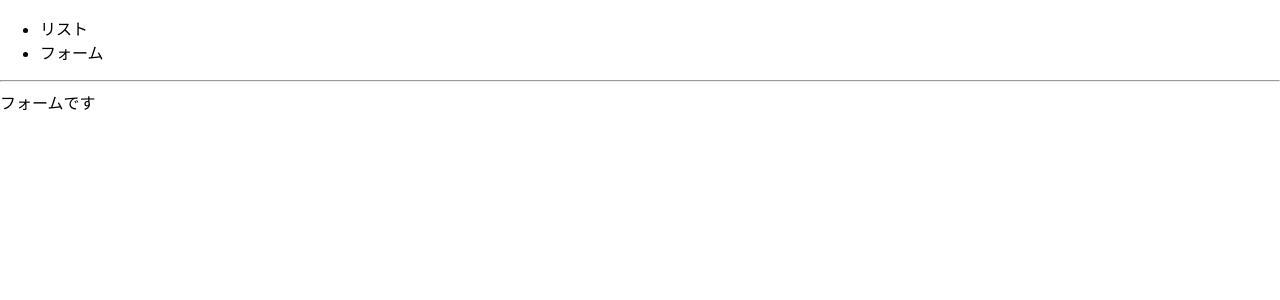
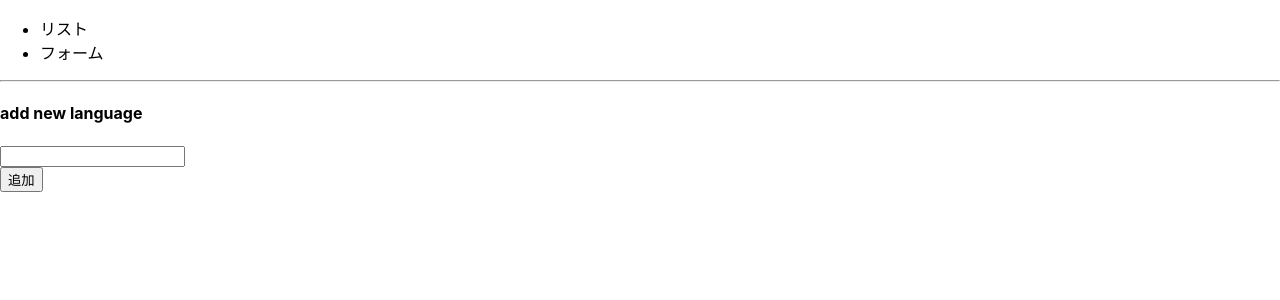
Before and after one commit to tebukurokun/react-tutorial, a React (Create React App) app: page / in a window 1280 px wide. Both pictures are taken after a click on the item "フォーム". Shown: the top 300 px of the page. Built offline with nearby package versions, Linux system fonts and the light colour scheme.

Commit message:
[update]send event

```diff
--- a/src/App.js
+++ b/src/App.js
@@ -1,10 +1,17 @@
-import React from "react";
-import { useState } from "react";
-import { List } from "./List";
-import { Form } from "./Form";
+import React from "react"
+import { useState } from "react"
+import { List } from "./List"
+import { Form } from "./Form"
+import {LANGUAGES} from "./const/language"
 
 function App() {
-  const [tab, setTab] = useState("list");
+  const [tab, setTab] = useState("list")
+  const [langs, setLangs] = useState(LANGUAGES)
+
+  const addLang = (lang) => {
+    setLangs([...langs, lang]);
+    setTab('list');
+  }
 
   return (
     <div>
@@ -17,9 +24,9 @@
         </ul>
       </header>
       <hr />
-      {tab === "list" ? <List title="取り扱い言語一覧" /> : <Form />}
+      {tab === "list" ? <List langs={ langs } /> : <Form onAddLang={addLang} />}
     </div>
-  );
+  )
 }
 
-export default App;
+export default App
--- a/src/Form.js
+++ b/src/Form.js
@@ -1,5 +1,37 @@
-import React from "react";
+import React from "react"
+import PropTypes from 'react'
+import {useState} from 'react'
 
-export const Form = () => {
-  return <div>フォームです</div>;
-};
+export const Form = ({ onAddLang }) => {
+
+  Form.propTypes = {
+    onAddLang: PropTypes.func,
+  }
+
+  const [text, setText] = useState('')
+
+  const submitForm = (event) => {
+    event.preventDefault()
+    console.log(text);
+    onAddLang(text)
+  }
+
+  return (
+    <div>
+      <h4>add new language</h4>
+      <form onSubmit={submitForm}>
+        <div>
+          <input
+          type="text"
+          value={text}
+          onChange={ (e) => setText(e.target.value) }
+          />
+        </div>
+        <div>
+          <button>追加</button>
+        </div>
+      </form>
+    </div>
+  )
+
+}
--- a/src/List.js
+++ b/src/List.js
@@ -1,18 +1,21 @@
-import React from "react";
-import PropTypes from "prop-types";
+import React from "react"
+import PropTypes from "prop-types"
 
-const LANGUAGES = ["JavaScript", "C++", "Ruby", "Java", "PHP", "Go"];
+export const List = ({ langs }) => {
 
-export const List = ({ title }) => {
   List.propTypes = {
-    title: PropTypes.string,
-  };
+    langs:PropTypes.arrayOf(PropTypes.string)
+  }
+
+  console.log(langs);
 
   return (
     <div>
-      {LANGUAGES.map((lang, index) => {
-        return <div key={index}>{lang}</div>;
-      })}
+      {
+        langs && langs.map((lang, index) => {
+          return <div key={index}>{ lang }</div>
+        })
+      }
     </div>
-  );
-};
+  )
+}
--- /dev/null
+++ b/src/const/language.js
@@ -0,0 +1 @@
+export const LANGUAGES = ["JavaScript", "C++", "Ruby", "Java", "PHP", "Go"]
```
Also changed, not shown: src/index.js (+7 -7 lines), src/setupTests.js (+1 -1 lines), .eslintrc.json, 1 other file (tests, documents, lock files or other folders).
